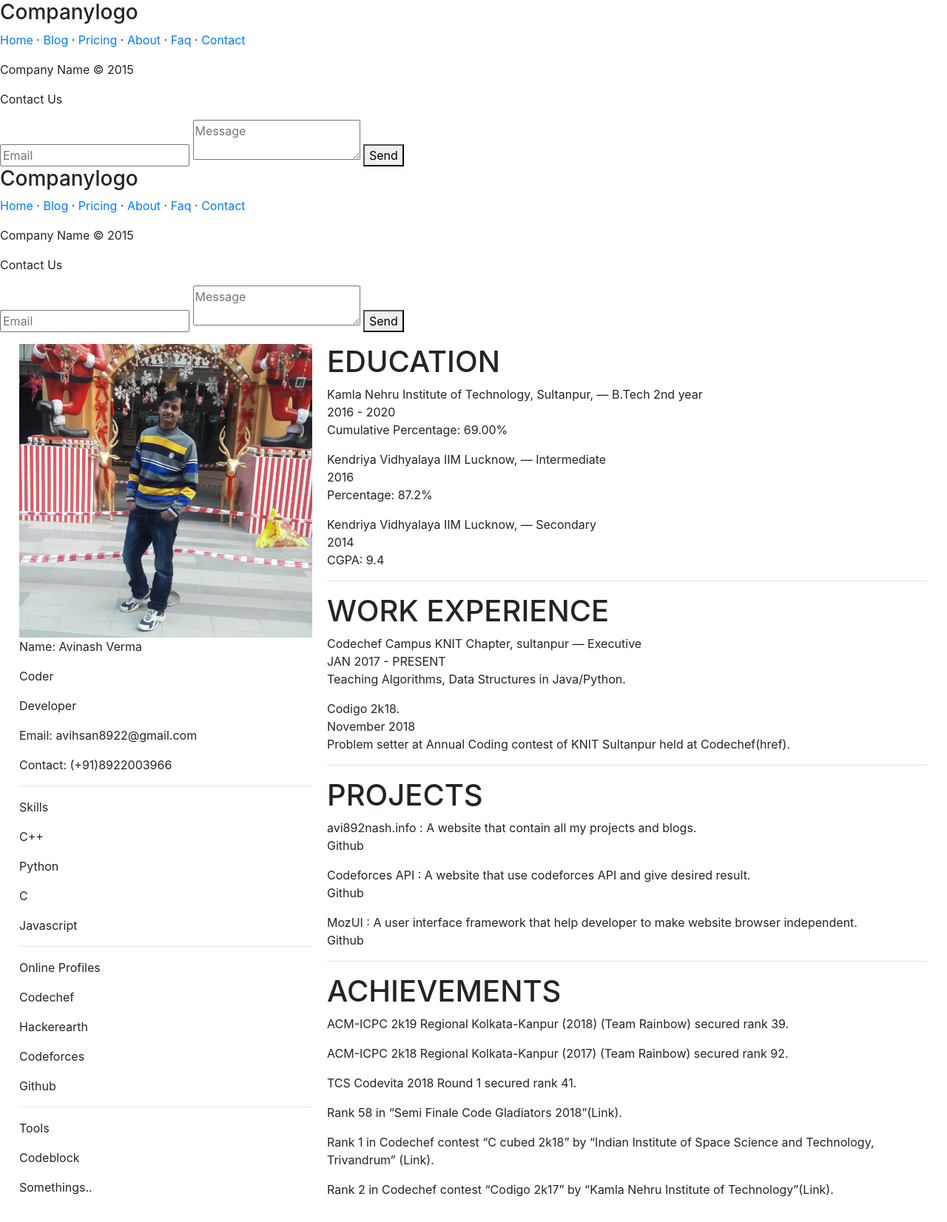
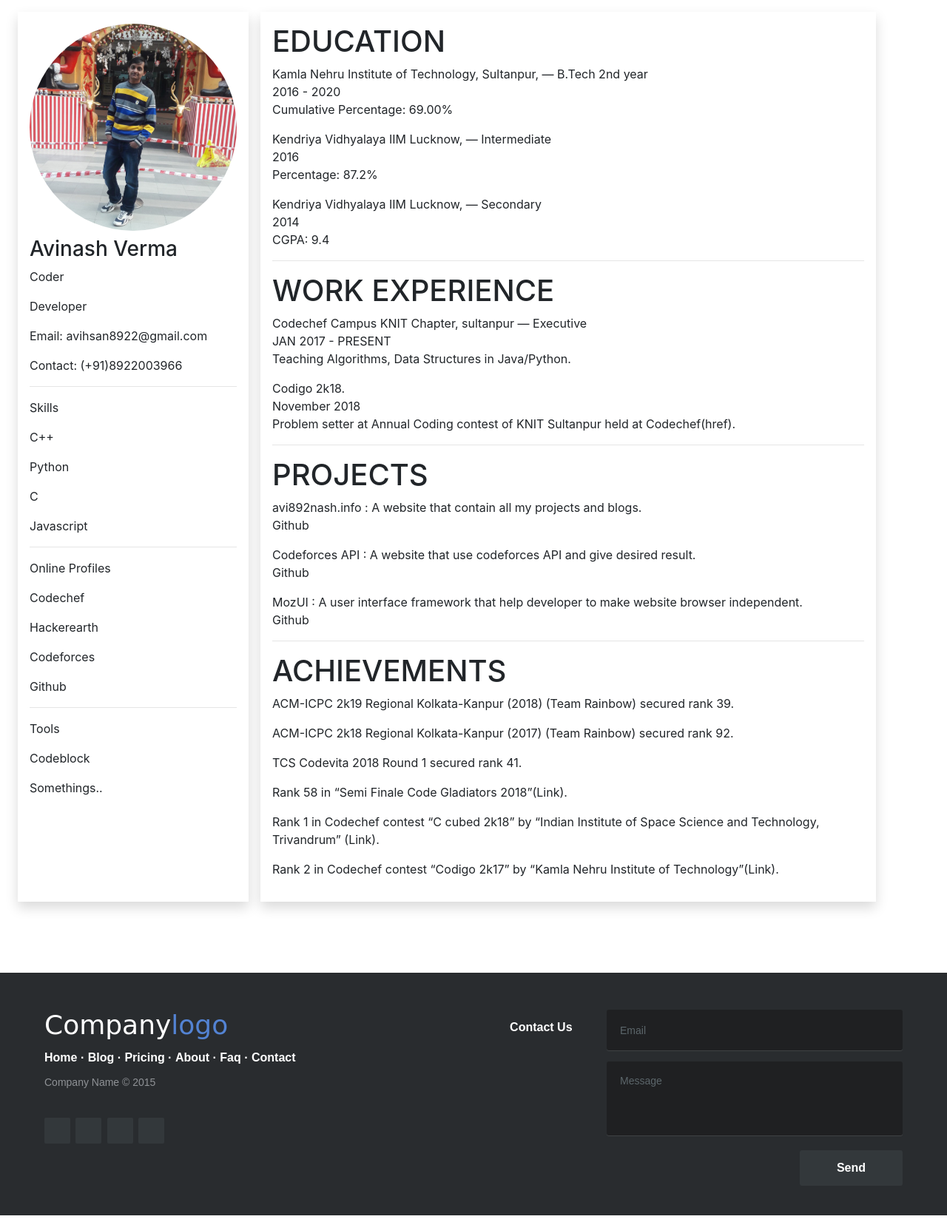
Before and after one commit to Adien7368/avi892nash.info, a Django app: page /about/ in a window 1280 px wide. Shown: the part 56-1708 px from the top of the page at 74% size. Run offline with Django 3.2, Linux system fonts and the light colour scheme; some libraries are stand-ins or nearby versions.

Commit message:
style added footer added

```diff
--- /dev/null
+++ b/avi892nash/assets/style.css
@@ -0,0 +1,25 @@
+
+@import url('http://fonts.googleapis.com/css?family=Open+Sans:400,700');
+
+*{
+	padding:0;
+	margin:0;
+}
+
+html{
+	background-color: #eaf0f2;
+}
+
+body{
+	font:14px/1.5 Arial, Helvetica, sans-serif;
+}
+
+
+footer{
+	position: fixed;
+	bottom: 0;
+}
+
+@media (max-height:800px){
+	footer { position: static; bottom: 0; }
+}
--- a/avi892nash/portfolio/templates/portfolio/about.html
+++ b/avi892nash/portfolio/templates/portfolio/about.html
@@ -3,9 +3,11 @@
 
 {% block content %}
 <div class="modal-body row" >
-    <div class="col-md-4" style="padding-left: 10px; padding-right: 10px;">
-        <img src="{% static 'aviphoto.jpg' %}" alt="" style="width: 100%;">
-        <p>Name: Avinash Verma</p>
+    <div class="shadow col-md-3 p-3 mx-2" >
+        <div id="profile-photo">
+        <img class="rounded-circle mb-2" src="{% static 'aviphoto.jpg' %}" alt="" style="width: 100%;">
+        </div>
+        <h3 class="">Avinash Verma</h3>
         <p>Coder</p>
         <p>Developer</p>
         <p>Email: avihsan8922@gmail.com</p>
@@ -27,7 +29,7 @@
         <p>Codeblock</p>
         <p>Somethings..</p>
     </div>
-    <div class="col-md-8" style="padding-left: 10px; padding-right: 10px;" >
+    <div class="shadow col-md-8 p-3 mx-2">
         <div>
             <h1>EDUCATION</h1>
             <p>
--- a/avi892nash/templates/base_layout.html
+++ b/avi892nash/templates/base_layout.html
@@ -4,21 +4,28 @@
     <head>
         <title>About Me</title>
         <link rel="stylesheet" href="{% static 'style.css' %}">
+        <link rel="stylesheet" href="{% static 'footer-distributed-with-contact-form.css' %}">
         <link rel="stylesheet" href="https://stackpath.bootstrapcdn.com/bootstrap/4.3.1/css/bootstrap.min.css" integrity="sha384-ggOyR0iXCbMQv3Xipma34MD+dH/1fQ784/j6cY/iJTQUOhcWr7x9JvoRxT2MZw1T" crossorigin="anonymous">
         <header>
             <nav class="navbar navbar-expand-sm navbar-dark bg-dark navbar-static-top">
                 <ul class="navbar-nav">
-                    <li class="nav-item"><a class="nav-link" href="#">HomePage</a></li>
+                    <li class="nav-item"><a class="nav-link" href="/home/">HomePage</a></li>
                     <li class="nav-item"><a class="nav-link" href="#">Blog</a></li>
                     <li class="nav-item"><a class="nav-link" href="#">Projects</a></li>
-                    <li class="nav-item active"><a class="nav-link" href="#">About Me</a></li>
+                    <li class="nav-item active"><a class="nav-link" href="/about/">About Me</a></li>
                 </ul>
             </nav>
         </header>
-        <footer>
-            <footer class="footer-distributed">
+    </head>
+    <body>
+        <div class="wrapper container" style="max-width: 100%">
+        {% block content %}
+        {% endblock %}
+        </div>
 
-			<div class="footer-left">
+        <footer class="footer-distributed">
+
+            <div class="footer-left">
 
 				<h3>Company<span>logo</span></h3>
 
@@ -63,50 +70,6 @@
 
 			</div>
 
-        <footer class="footer-distributed">
-
-            <div class="footer-left">
-
-                <h3>Company<span>logo</span></h3>
-
-                <p class="footer-links">
-                    <a href="#">Home</a>
-                    ·
-                    <a href="#">Blog</a>
-                    ·
-                    <a href="#">Pricing</a>
-                    ·
-                    <a href="#">About</a>
-                    ·
-                    <a href="#">Faq</a>
-                    ·
-                    <a href="#">Contact</a>
-                </p>
-
-                <p class="footer-company-name">Company Name © 2015</p>
-
-                <div class="footer-icons">
-                    <a href="#"><i class="fa fa-facebook"></i></a>
-                    <a href="#"><i class="fa fa-twitter"></i></a>
-                    <a href="#"><i class="fa fa-linkedin"></i></a>
-                    <a href="#"><i class="fa fa-github"></i></a>
-                </div>
-            </div>
-
-            <div class="footer-right">
-                <p>Contact Us</p>
-                <form action="#" method="post">
-                    <input type="text" name="email" placeholder="Email">
-                    <textarea name="message" placeholder="Message"></textarea>
-                    <button>Send</button>
-                </form>
-            </div>
         </footer>
-    </head>
-    <body>
-        <div class="wrapper container" style="max-width: 100%">
-        {% block content %}
-        {% endblock %}
-        </div>
     </body>
 </html>
```
